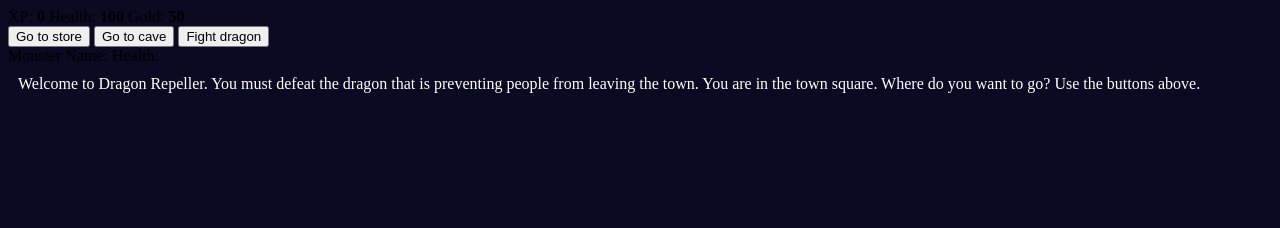
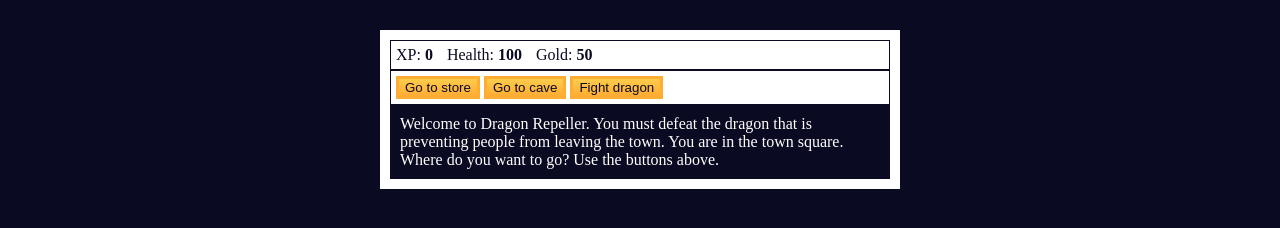
Before and after one commit to sangatrokaya/JS_miniProjects, a plain HTML site: page Role Playing Game/index.html in a window 1280 px wide. Drawn offline with Linux system fonts and the light colour scheme.

Commit message:
more styling added to the page

```diff
--- a/Role Playing Game/styles.css
+++ b/Role Playing Game/styles.css
@@ -7,3 +7,43 @@ body {
     color: #ffffff;
     padding: 10px;
 }
+
+#game {
+    max-width: 500px;
+    max-height: 400px;
+    background-color: #ffffff;
+    color: #ffffff;
+    margin-top: 30px;
+    margin-bottom: 0px;
+    margin-left: auto;
+    margin-right: auto;
+    padding: 10px;
+}
+
+#controls, #stats {
+    border: 1px solid #0a0a23;
+    color: #0a0a23;
+    padding: 5px;
+}
+
+.stat {
+    padding-right: 10px;
+}
+
+#monsterStats {
+    border: 1px solid #0a0a23;
+    padding: 5px;
+    color: #ffffff;
+    background-color: #c70d0d;
+    display: none;
+}
+
+button {
+    cursor: pointer;
+    color: #0a0a23;
+    background-color: #feac32;
+    background-image: linear-gradient(#fecc4c, #ffac33);
+    border: 3px solid #feac32;
+}
+
+/* step 27 */
```
